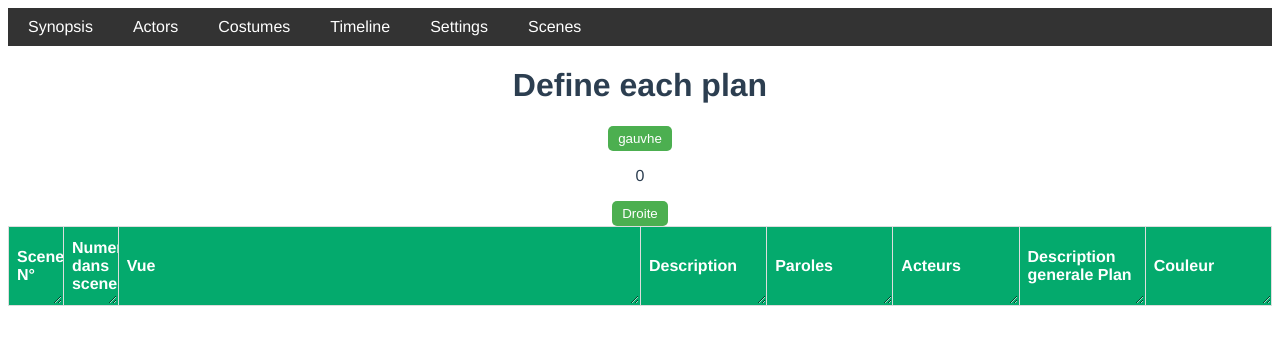
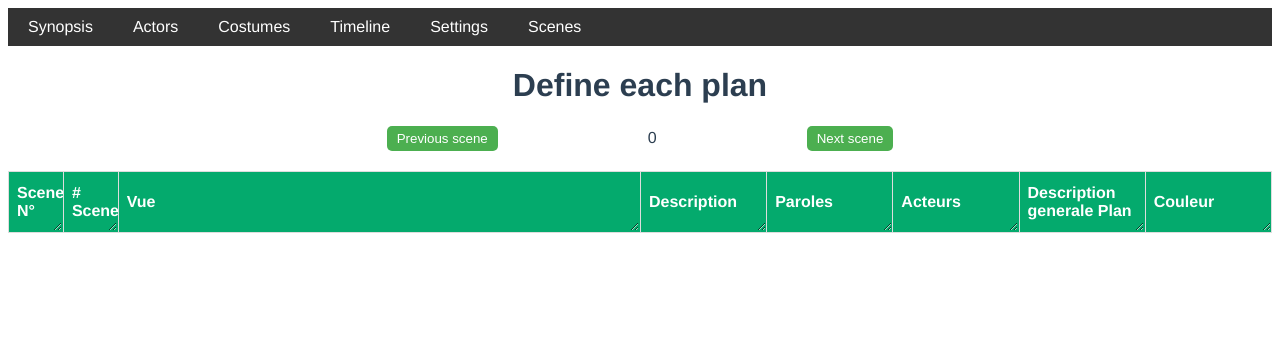
Before and after one commit to MariusBoucard/scriptgenerator, a Vue app: page / in a window 1280 px wide. Both pictures are taken after a click on the link "Scenes". Shown: the top 344 px of the page. Built offline with nearby package versions, Linux system fonts and the light colour scheme; what vue-konva would draw is missing.

Commit message:
polish done , still background image to set

```diff
--- a/src/components/CanvasComponent.vue
+++ b/src/components/CanvasComponent.vue
@@ -1,5 +1,5 @@
 <template>
-    <div style="height:100%;width:100%;background-color: blue;">
+    <div style="height:100%;width:100%">
 
         <div class="containerCanvas">
             <div class="column-left">
@@ -33,12 +33,13 @@
                 <input type="color" :value=selectedBorder @input="updateBoundingColorSelected($event.target.value)">
                 <p></p>
                 <input v-model=textToAdd type="text" />
-                <button @click="addText()">
+                <button @click="addText()" style="margin-top:20px">
                     add Text
                 </button>
                 <p></p>
+                <button @click="supprElem()"> Suppr elem</button>
+                <p></p>
                 <button @click="saveImage()">save</button>
-                <button @click="supprElem()"> Suppr elem</button>
 
             </div>
         </div>
@@ -48,10 +49,10 @@
 
         <div style="margin:20px">
 
-            <button @click="addCircle()">
+            <button style="display: inline-block; margin-right: 10px;" @click="addCircle()">
                 add Circle
             </button>
-            <button @click="addLine()">
+            <button style="display: inline-block; margin-right: 10px;" @click="addLine()">
                 add Line
             </button>
             <button @click="addSquare()">
--- a/src/components/ScenesComponent.vue
+++ b/src/components/ScenesComponent.vue
@@ -2,12 +2,17 @@
     <div>
 
         <h1>Define each plan</h1>
-        <button @click="this.previousZone()">gauvhe</button> <p>{{ selectedId }}</p><button @click="this.nextZone()">Droite</button>
+        <div style="display: inline;padding-bottom:20px">
+
+            <button @click="this.previousZone()" style="display: inline;">Previous scene</button>
+            <p style="display: inline;margin: 150px;">{{ selectedId }}</p>
+            <button style="display: inline;" @click="this.nextZone()">Next scene</button>
+        </div>
 
         <table class="mytable" id="tab">
             <tr>
               <th class="myth" style="width: 3%;">Scene N°</th>
-              <th class="myth" style="width: 3%;">Numero dans scene</th>
+              <th class="myth" style="width: 3%;"># Scene</th>
               <th class="myth" style="width: 40%;">Vue</th>
               <th class="myth">Description</th>
               <th class="myth">Paroles</th>
@@ -16,7 +21,7 @@
               <th class="myth">Couleur</th>
             </tr>
 
-            <tr v-for="scene in sceneSelectedList" :key="item">
+            <tr v-for="scene in sceneSelectedList" :key="item"  >
 
               <td >{{ scene.id }}  <p>{{  getUsableSceneData(scene.id).name}}</p></td>
               <td >{{ scene.numeroDsZone }}</td>
@@ -32,13 +37,27 @@
                 <textarea class="custom-textarea" style="display:flex"  v-model=scene.paroles placeholder="more info you might add" @input="updateParoles(scene.zone,scene.numeroDsZone,$event.target.value)"></textarea>
 
               </td>
-              <td>
-                <li v-for="characters in scene.characters">{{ characters.name }} | <button @click="removeCharacter(scene.zone,scene.numeroDsZone,characters)"></button></li>
-                <select  v-model="selectedCharacter">
-                    <option v-for="character in this.unusedCharacter(scene.zone,scene.numeroDsZone)" :value="character">{{ character.name }}</option>
-                    <!-- Select to add a character : need props on characters -->
-                </select>
-                <button @click="addCharacter(scene.zone,scene.numeroDsZone)">AddChar</button>
+              <td style="display: block;margin-top:">
+                <div style="height:100%">
+
+                    <div style="height: 33.33%; margin: auto;">
+  <ul style="list-style-type: none; padding: 0; margin: 0;">
+    <li v-for="character in scene.characters" style="display: flex; align-items: center; padding: 5px;">
+      <div style="flex: 1;">{{ character.name }}</div>
+      <button style="background-color: #f32727; border: none; color: white; padding: 5px; border-radius: 5%;" @click="removeCharacter(scene.zone,scene.numeroDsZone,character)">X</button>
+    </li>
+  </ul>
+</div>
+      <div style="height: 33.33%;"> <select  v-model="selectedCharacter" style="display: block;margin:auto;margin-top: 20px; min-width: 100px;">
+                        <option v-for="character in this.unusedCharacter(scene.zone,scene.numeroDsZone)" :value="character">{{ character.name }}</option>
+                        <!-- Select to add a character : need props on characters -->
+                    </select></div>
+      <div style="height: 33.33%;margin:auto;margin-top: 20px;">
+                    <button @click="addCharacter(scene.zone,scene.numeroDsZone)" style="display: block;margin:auto">AddChar</button></div>
+                </div>
+
+
+
               </td>
             <td>{{ getUsableSceneData(scene.id).description }}</td>
             <td> <div :style="{backgroundColor : getUsableSceneData(scene.id).color }" style="width:60px; height:40px"></div></td>
@@ -162,6 +181,8 @@ export default{
   .mytable {
     border-collapse: collapse;
     table-layout: fixed;
+    position: relative;
+    margin-top: 20px;
     width:100%
 
   }
```
